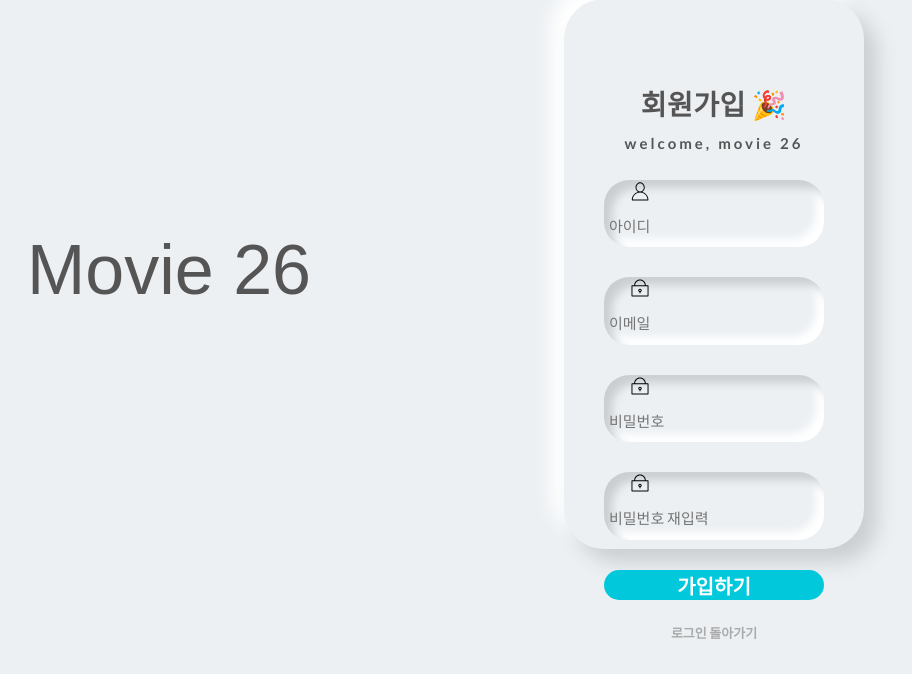
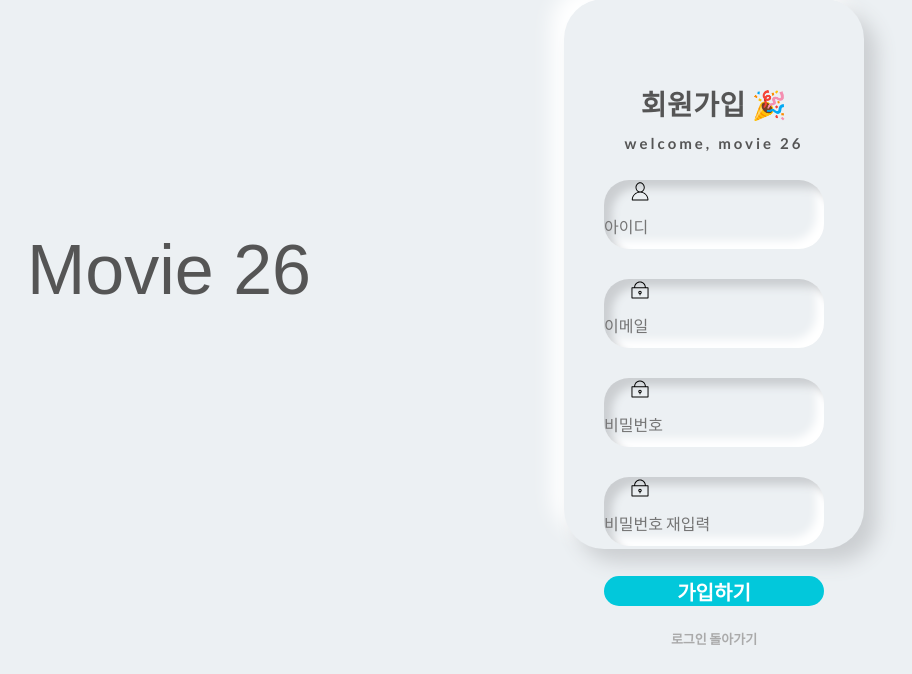
Before and after one commit to heesungjang/movie26-proejct, a Flask app: page /auth/signup in a window 1280 px wide. Shown: the part 126-800 px from the top of the page, without its empty margins (281-1193 px from the left). Run offline with Flask 2, Linux system fonts and the light colour scheme; some libraries are stand-ins or nearby versions.

Commit message:
[Client] - css
css padding 오류 수정

```diff
--- a/static/css/auth.css
+++ b/static/css/auth.css
@@ -58,9 +58,9 @@ body {
     border: none;
     outline: none;
     background: none;
-    font-size: 15px;
+    /* font-size: 15px; */
     color: #555;
-    padding: 10px 5px 10px 5px;
+    padding: 10px 0px;
 }
 
 .username,
```
